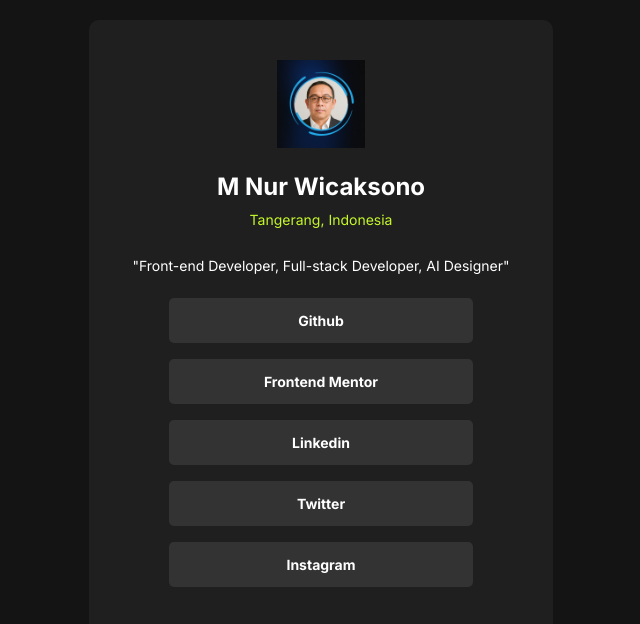
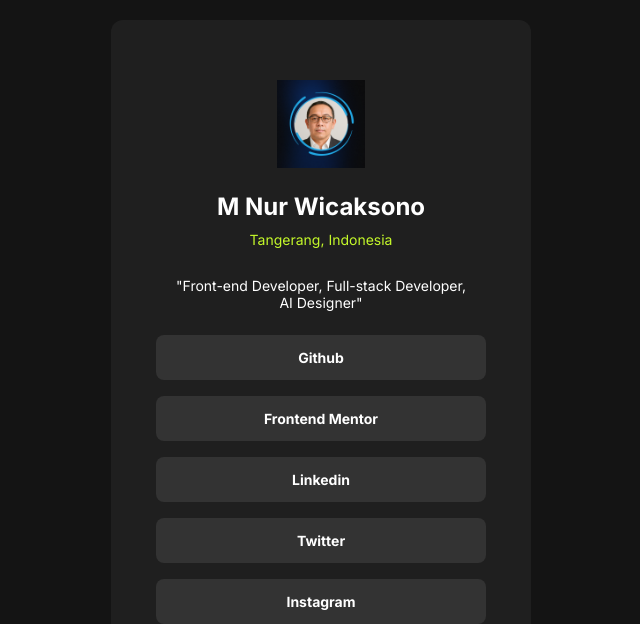
Before and after one commit to mnurw/fmsocial, a React (Vite) app: page / in a window 1280 px wide. Shown: the part 195-819 px from the top of the page, without its empty margins (319-959 px from the left). Built offline with nearby package versions, Linux system fonts and the light colour scheme.

Commit message:
initial commit

```diff
--- a/src/index.css
+++ b/src/index.css
@@ -16,12 +16,12 @@ body {
 }
 
 main {
-  border-radius: 10px;
+  border-radius: 12px;
   position: relative;
   background: #1f1f1f;
-  width: 384px;
+  width: 380px;
   margin: 215 auto;
-  padding: 40px 40px;
+  padding: 20px 20px 0px 20px;
   overflow: auto;
   justify-content: center;
 }
@@ -32,6 +32,7 @@ main {
   flex-direction: column;
   justify-content: center;
   text-align: center;
+  padding: 40px 40px 0px 40px;
 }
 
 .profile-placeholder img {
@@ -73,7 +74,7 @@ main {
 }
 
 .button-placeholder button {
-  width: 304;
+  width: 330;
   height: 45;
   margin: auto;
   font-family: "Inter";
@@ -82,7 +83,7 @@ main {
   color: white;
   background: #333333;
   margin-bottom: 16px;
-  border-radius: 5px;
+  border-radius: 8px;
   appearance: none;
   border: none;
 }
```
